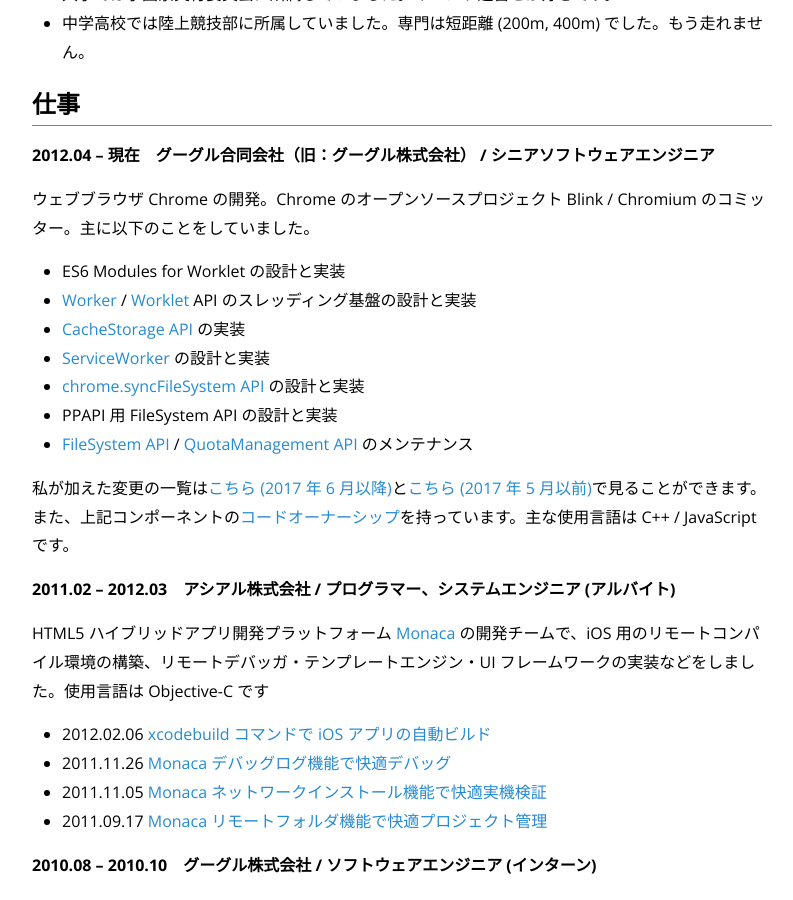
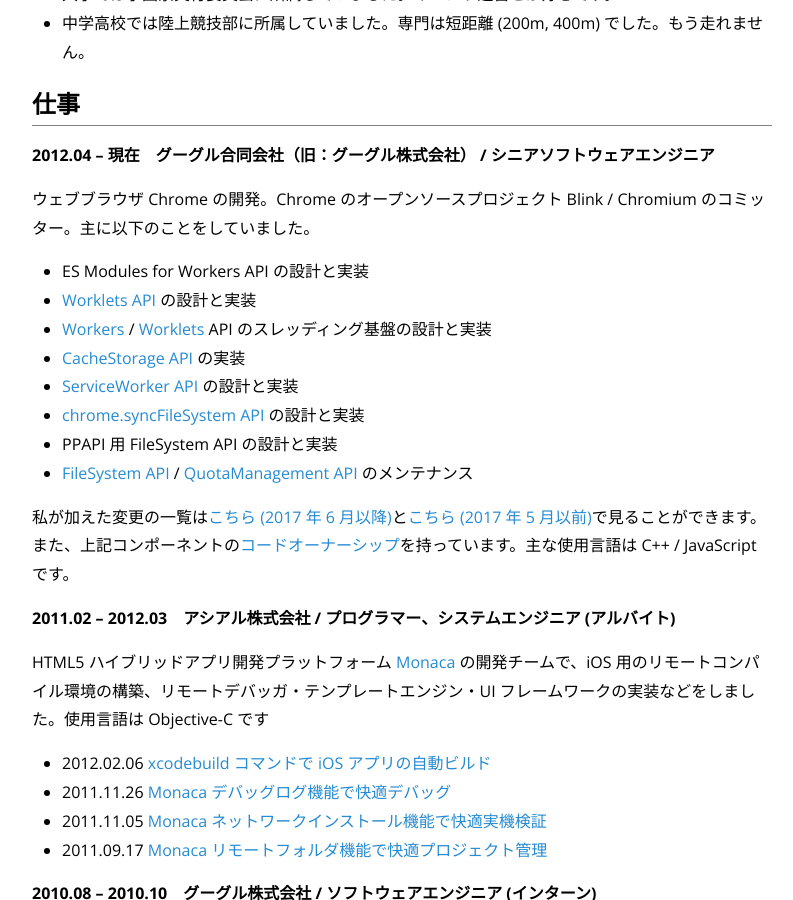
Before and after one commit to nhiroki/nhiroki.github.io, a Jekyll site: the page built from about.md, in a window 1280 px wide and 900 px high, scrolled down 1002 px. Shown: the whole window, without its empty margins (238-1031 px from the left). Built offline with Jekyll 4.4.1, drawn with Linux system fonts in a browser that asks for light colours; some of the changed text lies outside the part shown.

Commit message:
Update the 'about' page

```diff
--- a/about.md
+++ b/about.md
@@ -38,10 +38,11 @@
 
 ウェブブラウザ Chrome の開発。Chrome のオープンソースプロジェクト Blink / Chromium のコミッター。主に以下のことをしていました。
 
-* ES6 Modules for Worklet の設計と実装
-* [Worker](https://html.spec.whatwg.org/multipage/workers.html#workers) / [Worklet](https://drafts.css-houdini.org/worklets/) API のスレッディング基盤の設計と実装
+* ES Modules for Workers API の設計と実装
+* [Worklets API]((https://drafts.css-houdini.org/worklets/)) の設計と実装
+* [Workers](https://html.spec.whatwg.org/multipage/workers.html#workers) / [Worklets](https://drafts.css-houdini.org/worklets/) API のスレッディング基盤の設計と実装
 * [CacheStorage API](https://slightlyoff.github.io/ServiceWorker/spec/service_worker/#cache-objects) の実装
-* [ServiceWorker](https://slightlyoff.github.io/ServiceWorker/spec/service_worker/) の設計と実装
+* [ServiceWorker API](https://slightlyoff.github.io/ServiceWorker/spec/service_worker/) の設計と実装
 * [chrome.syncFileSystem API](https://developer.chrome.com/apps/syncFileSystem) の設計と実装
 * PPAPI 用 FileSystem API の設計と実装
 * [FileSystem API](https://www.w3.org/TR/file-system-api/) / [QuotaManagement API](http://w3c.github.io/quota-api/) のメンテナンス
```
Also changed, not shown: other parts of about.md (+1 -1 lines).
